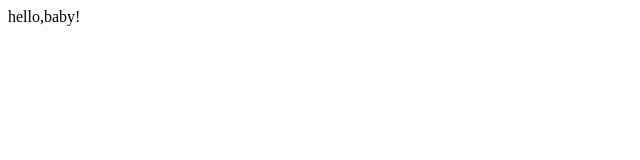
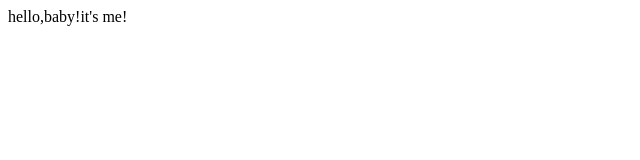
Before and after one commit to tydtea/1916, a plain HTML site: page index.html in a window 1280 px wide. Shown: the full height of the page, 0-640 px from the left. Drawn offline with Linux system fonts and the light colour scheme.

Commit message:
wahahaha

```diff
--- a/index.html
+++ b/index.html
@@ -5,7 +5,7 @@
     <title>Title</title>
 </head>
 <body>
-hello,baby!
+hello,baby!it's me!
 </body>
 <script src="index.js"></script>
 </html>
```
